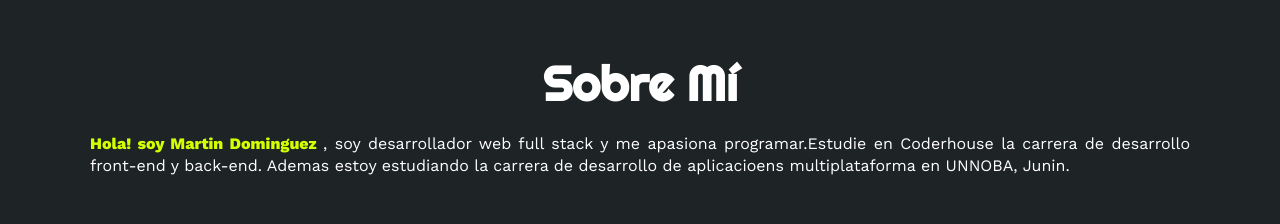
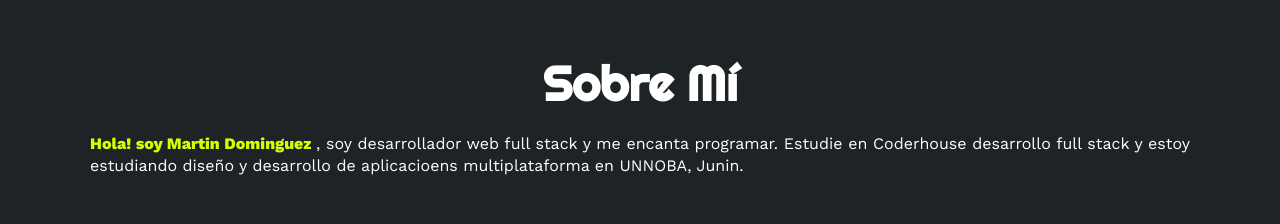
Before and after one commit to Tinchodomi/Porfolio, a plain HTML site: page index.html in a window 1280 px wide. Shown: the part 920-1144 px from the top of the page. Drawn offline with nearby package versions, Linux system fonts and the light colour scheme.

Commit message:
sobremiMod

```diff
--- a/index.html
+++ b/index.html
@@ -54,8 +54,8 @@
         <div class="contenido-seccion">
             <h2>Sobre Mí</h2>
             <p><span>Hola! soy Martin Dominguez </span>, soy desarrollador web full stack y
-                me apasiona programar.Estudie en Coderhouse la carrera de desarrollo front-end y back-end.
-                Ademas estoy estudiando la carrera de desarrollo de aplicacioens multiplataforma
+                me encanta programar. Estudie en Coderhouse desarrollo full stack y
+                 estoy estudiando diseño y desarrollo de aplicacioens multiplataforma
                 en UNNOBA, Junin.
             </p>
 
```
